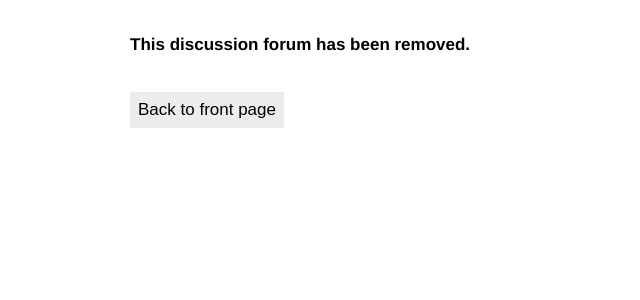
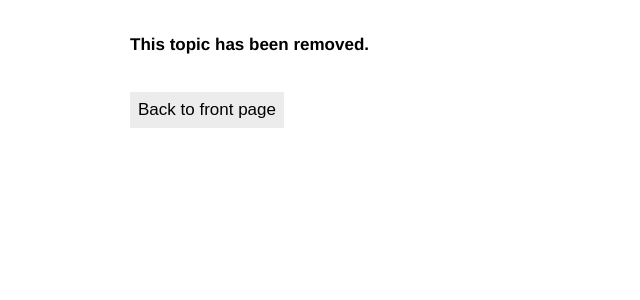
Before and after one commit to jarkmaen/discussion-forum, a Flask app: page /topic/1 in a window 1280 px wide. Shown: the part 49-349 px from the top of the page, without its empty margins (0-640 px from the left). Run offline with Flask 3, Linux system fonts and the light colour scheme; data that the repository does not hold is empty.

Commit message:
Updated wording to use "post" instead of "discussion" for consistency

```diff
--- a/routes.py
+++ b/routes.py
@@ -37,7 +37,7 @@ def delete_topic():
     if topics.delete_topic(topic_id):
         return redirect(request.referrer)
     else:
-        error = "An error occurred while deleting the discussion forum"
+        error = "An error occurred while deleting the topic"
         return render_template(
             "index.html", error=error, private_topics=topics.get_private_topics(), topics=topics.get_topics()
         )
@@ -153,7 +153,7 @@ def edit_post():
                 "post.html", access=access, comments=comments.get_comments(post_id), post=posts.get_post(post_id)
             )
         else:
-            error = "An error occurred while deleting the discussion"
+            error = "An error occurred while deleting the post"
 
     return render_template("post.html", access=access, comments=comments_list, error=error, post=post)
 
@@ -227,7 +227,7 @@ def topic(topic_id):
                 "topic.html", access=access, posts=posts.get_posts(topic_id), topic=topics.get_topic(topic_id)
             )
         else:
-            error = "An error occurred while creating the discussion"
+            error = "An error occurred while creating the post"
 
         return render_template("topic.html", access=access, error=error, posts=posts_list, topic=topic)
 
@@ -261,7 +261,7 @@ def delete_post():
         return redirect(request.referrer)
     else:
         access = users.has_private_access(topic_id)
-        error = "An error occurred while deleting the discussion"
+        error = "An error occurred while deleting the post"
         posts_list = posts.get_posts(topic_id)
 
         topic_id = request.form["topic_id"]
--- a/templates/post.html
+++ b/templates/post.html
@@ -1,16 +1,16 @@
 {% extends "layout.html" %}
 {% block content %}
 {% if not access and post.private %}
-<p class="notice">You do not have permission to view this private discussion.</p>
+<p class="notice">You do not have permission to view this private post.</p>
 {% else %}
 {% if not post.visible %}
-<p class="notice">This discussion has been removed.</p>
+<p class="notice">This post has been removed.</p>
 {% else %}
 <form action="/post/edit_post" method="POST">
     <div class="post-header">
         <h1>{{ post.title }}</h1>
         {% if post.user_id == session.user_id or session.is_admin %}
-        <input class="post-input" name="delete" type="submit" value="Delete discussion">
+        <input class="post-input" name="delete" type="submit" value="Delete post">
         {% endif %}
     </div>
     <div class="comment-header">
--- a/templates/profile.html
+++ b/templates/profile.html
@@ -9,7 +9,7 @@
 <p class="notice">You do not have permission to view this page.</p>
 {% else %}
 <p class="notice">Statistics</p>
-<p>Discussions created: {{ posts_count }}</p>
+<p>Posts created: {{ posts_count }}</p>
 <p>Comments written: {{ comments_count }}</p>
 <div class="list">
     <ul>
--- a/templates/topic.html
+++ b/templates/topic.html
@@ -1,10 +1,10 @@
 {% extends "layout.html" %}
 {% block content %}
 {% if not access and topic.private %}
-<p class="notice">You do not have permission to view this private forum.</p>
+<p class="notice">You do not have permission to view this private topic.</p>
 {% else %}
 {% if not topic.visible %}
-<p class="notice">This discussion forum has been removed.</p>
+<p class="notice">This topic has been removed.</p>
 {% else %}
 <div class="list">
     <ul>
@@ -31,14 +31,14 @@
 </div>
 {% if session.user_id %}
 <form class="form" action="/topic/{{ topic.id }}" method="POST">
-    <p><b>Create a new discussion</b></p>
+    <p><b>Create a new post</b></p>
     <input name="title" placeholder="Title" type="text">
     <textarea class="comment-box" name="content" placeholder="Message" style="margin-top: 20px"></textarea>
     <button class="button">Create</button>
     <input name="csrf_token" type="hidden" value="{{ session.csrf_token }}">
 </form>
 {% else %}
-<p class="notice">You must be logged in to create a new discussion.</p>
+<p class="notice">You must be logged in to create a new post.</p>
 {% endif %}
 {% if session.is_admin and topic.private %}
 <form class="form" action="/topic/add_user" method="POST">
```
